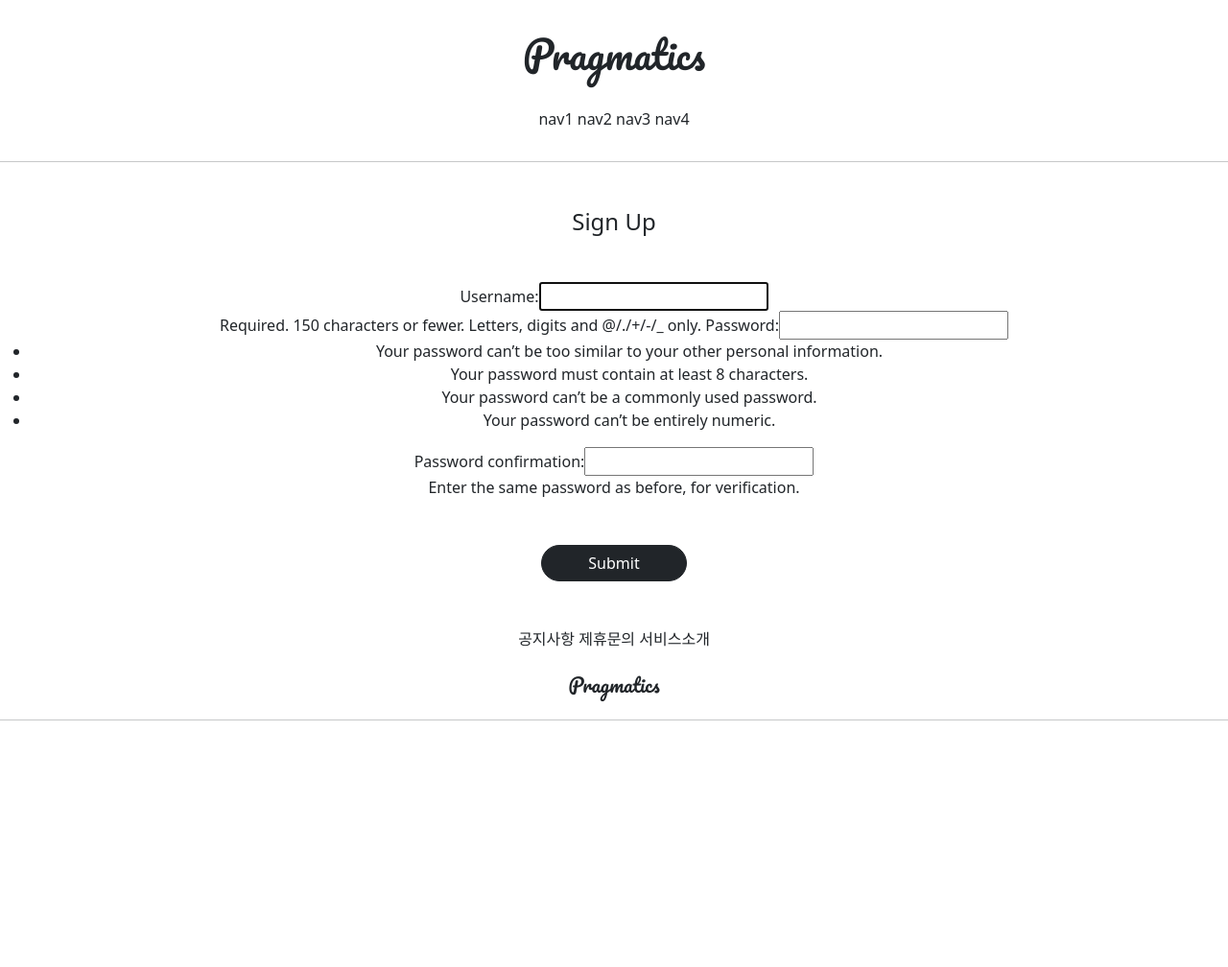
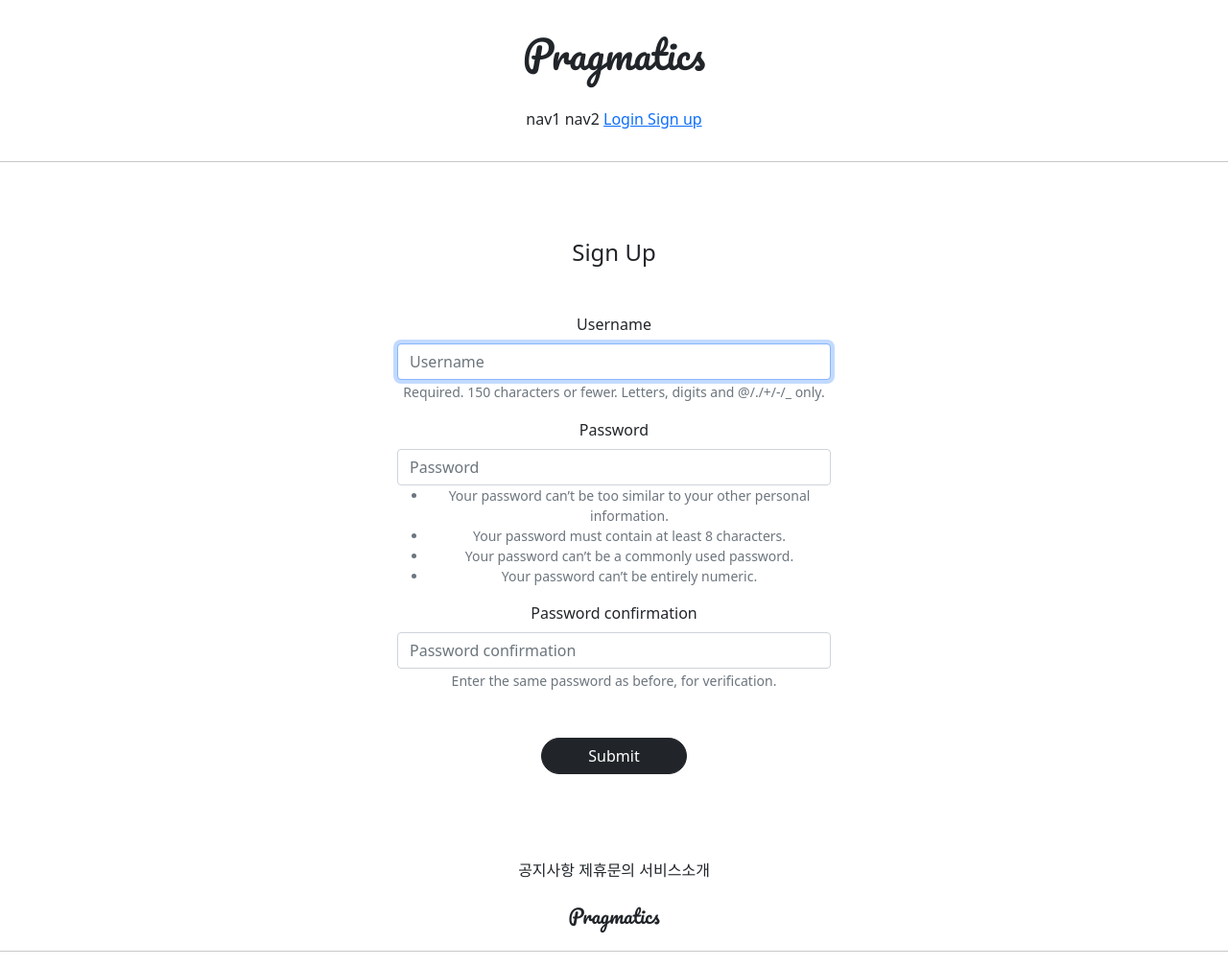
Before and after one commit to namvandy/gi_webapplication, a Django app: page /accounts/create/ in a window 1280 px wide. Shown: the whole page at 96% size. Before the commit the page ends 751 px from the top, so only its background shows below. Run offline with Django 3.2, Linux system fonts and the light colour scheme; parts of the project's set-up code (start-up, migrations or seed data) failed here and were passed over; some libraries are stand-ins or nearby versions.

Commit message:
7/15 2nd commit

```diff
--- a/accountapp/templates/accountapp/create.html
+++ b/accountapp/templates/accountapp/create.html
@@ -1,9 +1,9 @@
 
 {% extends 'base.html' %}
-
+{% load bootstrap4 %}
 {% block content %}
 
-    <div class="text-center">
+    <div class="text-center mw-500 m-auto">
         <div class="m-5">
            <h4>
                Sign Up
@@ -12,7 +12,7 @@
         <div>
             <form action="{% url 'accountapp:create' %}" method="post">
                 {% csrf_token %} <!--사이트간 해킹방지 우회-->
-                {{ form }}
+                {% bootstrap_form form %}
                 <div class="m-5">
                 <input type="submit" class="btn btn-dark rounded-pill px-5">
                 </div>
--- a/accountapp/templates/accountapp/login.html
+++ b/accountapp/templates/accountapp/login.html
@@ -1,8 +1,8 @@
 {% extends 'base.html' %}
-
+{% load bootstrap4 %}
 {% block content %}
 
-    <div class="text-center">
+    <div class="text-center mw-500 m-auto">
         <div class="m-5">
            <h4>
                Log In
@@ -11,7 +11,7 @@
         <div>
             <form action="{% url 'accountapp:login' %}" method="post">
                 {% csrf_token %} <!--사이트간 해킹방지 우회-->
-                {{ form }}
+                {% bootstrap_form form %}
                 <div class="m-5">
                 <input type="submit" class="btn btn-dark rounded-pill px-5">
                 </div>
--- a/gi_webapplication/settings.py
+++ b/gi_webapplication/settings.py
@@ -51,6 +51,7 @@ INSTALLED_APPS = [
     'django.contrib.messages',
     'django.contrib.staticfiles',
     'accountapp',
+    'bootstrap4',
 ]
 
 MIDDLEWARE = [
--- a/static/base.css
+++ b/static/base.css
@@ -11,3 +11,7 @@
 .pragmatic_footer_button{
     margin-top: 1.5rem;
 }
+.mw-500{
+    max-width: 500px;
+    padding: 1rem 1.5rem;
+}
--- a/templates/header.html
+++ b/templates/header.html
@@ -5,8 +5,23 @@
     <div class="pragmatic_hearder_button">
         <span>nav1</span>
         <span>nav2</span>
-        <span>nav3</span>
-        <span>nav4</span>
+        {% if not user.is_authenticate %}
+        <span>
+            <a href="{% url 'accountapp:login'%}">
+            Login
+            </a>
+        </span>
+        <span>
+            <a href="{% url 'accountapp:create' %}">
+                Sign up
+            </a>
+        </span>
+        {% else %}
+        <span>
+            <a href="{% url 'accountapp:logout' %}"></a>
+            Logout
+        </span>
+        {% endif %}
     </div>
 
 </div>
```
